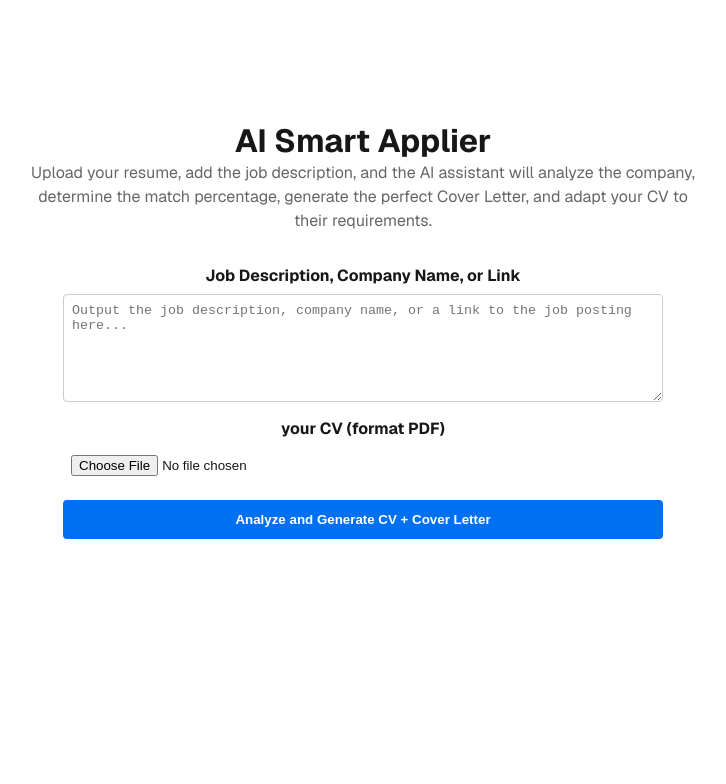
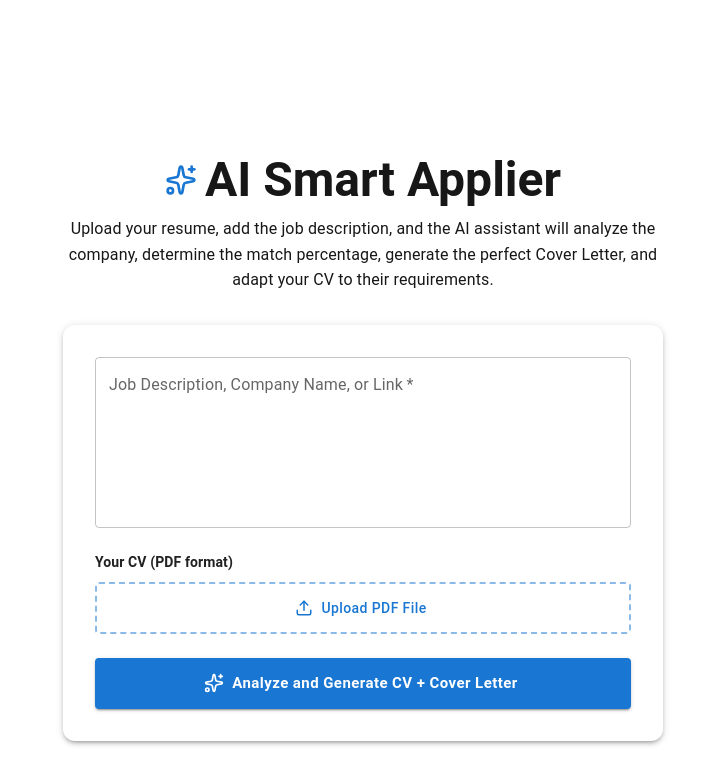
Before and after one commit to Olena457/ai-job-apply, a Next.js app in the folder apps/web/: page / in a window 1280 px wide. Shown: the top 784 px of the page, without its empty margins (277-1003 px from the left). Built offline with nearby package versions, Linux system fonts and the light colour scheme.

Commit message:
chore: rewrite form and main layout using Material UI

```diff
--- a/apps/web/package.json
+++ b/apps/web/package.json
@@ -9,6 +9,10 @@
     "lint": "eslint"
   },
   "dependencies": {
+    "@emotion/react": "^11.14.0",
+    "@emotion/styled": "^11.14.1",
+    "@mui/material": "^9.4.0",
+    "lucide-react": "^1.47.0",
     "next": "16.3.4",
     "react": "19.2.8",
     "react-dom": "19.2.8"
--- a/apps/web/src/app/page.tsx
+++ b/apps/web/src/app/page.tsx
@@ -1,24 +1,47 @@
 import styles from "./page.module.css";
 import ApplicationForm from "../components/ApplicationForm";
+import { Container, Typography, Box, Stack } from "@mui/material";
+import { Sparkles } from "lucide-react";
 
 export default function Home() {
   return (
     <div className={styles.page}>
       <main className={styles.main}>
-        {/* Main container for my AI application UI */}
-        <div
-          style={{ maxWidth: "800px", margin: "0 auto", textAlign: "center" }}
+        <Container maxWidth="md">
+          <Box sx={{ textAlign: "center", py: 4 }}>
+            <Stack
+              direction="row"
+              spacing={1}
+              sx={{
+                justifyContent: "center",
+                alignItems: "center",
+                mb: 1,
+              }}
             >
-          <h1>AI Smart Applier</h1>
-          <p style={{ color: "#666", lineHeight: "1.5", marginBottom: "2rem" }}>
+              <Sparkles size={32} color="#1976d2" />
+              <Typography
+                variant="h3"
+                component="h1"
+                sx={{ fontWeight: "bold" }}
+              >
+                AI Smart Applier
+              </Typography>
+            </Stack>
+
+            <Typography
+              variant="body1"
+              color="text.secondary"
+              sx={{ mb: 4, maxWidth: 600, mx: "auto", lineHeight: 1.6 }}
+            >
               Upload your resume, add the job description, and the AI assistant
               will analyze the company, determine the match percentage, generate
               the perfect Cover Letter, and adapt your CV to their requirements.
-          </p>
+            </Typography>
 
             {/* Form component for collecting user CV and job description */}
             <ApplicationForm />
-        </div>
+          </Box>
+        </Container>
       </main>
     </div>
   );
--- a/apps/web/src/components/ApplicationForm.tsx
+++ b/apps/web/src/components/ApplicationForm.tsx
@@ -1,12 +1,27 @@
 "use client";
 
-import { useState } from "react";
+import { useState, ChangeEvent, FormEvent } from "react";
+import {
+  Box,
+  Button,
+  TextField,
+  Typography,
+  Paper,
+  Stack,
+} from "@mui/material";
+import { Upload, FileText, Sparkles } from "lucide-react";
 
 export default function ApplicationForm() {
   const [jobDescription, setJobDescription] = useState("");
   const [cvFile, setCvFile] = useState<File | null>(null);
 
-  const handleSubmit = (e: React.FormEvent) => {
+  const handleFileChange = (e: ChangeEvent<HTMLInputElement>) => {
+    if (e.target.files && e.target.files[0]) {
+      setCvFile(e.target.files[0]);
+    }
+  };
+
+  const handleSubmit = (e: FormEvent) => {
     e.preventDefault();
 
     // TODO: I need to connect this to my NestJS backend later.
@@ -14,68 +29,84 @@ export default function ApplicationForm() {
     // calculate the match percentage, and generate the tailored CV PDF and Cover Letter.
     console.log("Submitting form data:", { jobDescription, cvFile });
 
-    // Temporary alert for testing the UI
     alert("Data submitted for processing");
   };
 
   return (
-    <form
-      onSubmit={handleSubmit}
-      style={{
-        display: "flex",
-        flexDirection: "column",
-        gap: "1rem",
-        maxWidth: "600px",
-        margin: "0 auto",
-      }}
+    <Paper
+      elevation={3}
+      sx={{ p: 4, borderRadius: 3, maxWidth: 600, mx: "auto" }}
     >
-      <div style={{ display: "flex", flexDirection: "column", gap: "0.5rem" }}>
-        <label htmlFor="jobDescription" style={{ fontWeight: "bold" }}>
-          Job Description, Company Name, or Link
-        </label>
-        <textarea
+      <Box component="form" onSubmit={handleSubmit}>
+        <Stack spacing={3}>
+          <TextField
             id="jobDescription"
+            label="Job Description, Company Name, or Link"
+            placeholder="Paste the job description, requirements, and company info here..."
+            multiline
             rows={6}
-          placeholder="Output the job description, company name, or a link to the job posting here..."
             value={jobDescription}
             onChange={(e) => setJobDescription(e.target.value)}
             required
-          style={{
-            padding: "0.5rem",
-            borderRadius: "4px",
-            border: "1px solid #ccc",
+            fullWidth
+            variant="outlined"
+          />
+
+          <Box sx={{ textAlign: "left" }}>
+            <Typography variant="subtitle2" sx={{ mb: 1, fontWeight: "bold" }}>
+              Your CV (PDF format)
+            </Typography>
+
+            <Button
+              component="label"
+              variant="outlined"
+              startIcon={<Upload size={18} />}
+              fullWidth
+              sx={{
+                py: 1.5,
+                textTransform: "none",
+                borderStyle: "dashed",
+                borderWidth: 2,
               }}
-        />
-      </div>
-
-      <div style={{ display: "flex", flexDirection: "column", gap: "0.5rem" }}>
-        <label htmlFor="cvUpload" style={{ fontWeight: "bold" }}>
-          your  CV (format PDF)
-        </label>
+            >
+              {cvFile ? "Change File" : "Upload PDF File"}
               <input
                 type="file"
-          id="cvUpload"
                 accept=".pdf"
-          onChange={(e) => setCvFile(e.target.files?.[0] || null)}
-          required
-          style={{ padding: "0.5rem" }}
+                hidden
+                onChange={handleFileChange}
+                required={!cvFile}
               />
-      </div>
+            </Button>
 
-      <button
-        type="submit"
-        style={{
-          padding: "0.75rem",
-          backgroundColor: "#0070f3",
-          color: "white",
-          border: "none",
-          borderRadius: "4px",
-          fontWeight: "bold",
-          cursor: "pointer",
+            {cvFile && (
+              <Stack
+                direction="row"
+                spacing={1}
+                sx={{
+                  mt: 1.5,
+                  alignItems: "center",
+                  color: "text.secondary",
                 }}
               >
+                <FileText size={16} />
+                <Typography variant="body2">{cvFile.name}</Typography>
+              </Stack>
+            )}
+          </Box>
+
+          <Button
+            type="submit"
+            variant="contained"
+            size="large"
+            startIcon={<Sparkles size={20} />}
+            fullWidth
+            sx={{ py: 1.5, fontWeight: "bold", textTransform: "none" }}
+          >
             Analyze and Generate CV + Cover Letter
-      </button>
-    </form>
+          </Button>
+        </Stack>
+      </Box>
+    </Paper>
   );
 }
```
Also changed, not shown: apps/web/src/components/DownloadCvButton.tsx (added, +23 -0 lines), 1 other file (tests, documents, lock files or other folders). Lines whose indentation alone changed are shown as unchanged.
